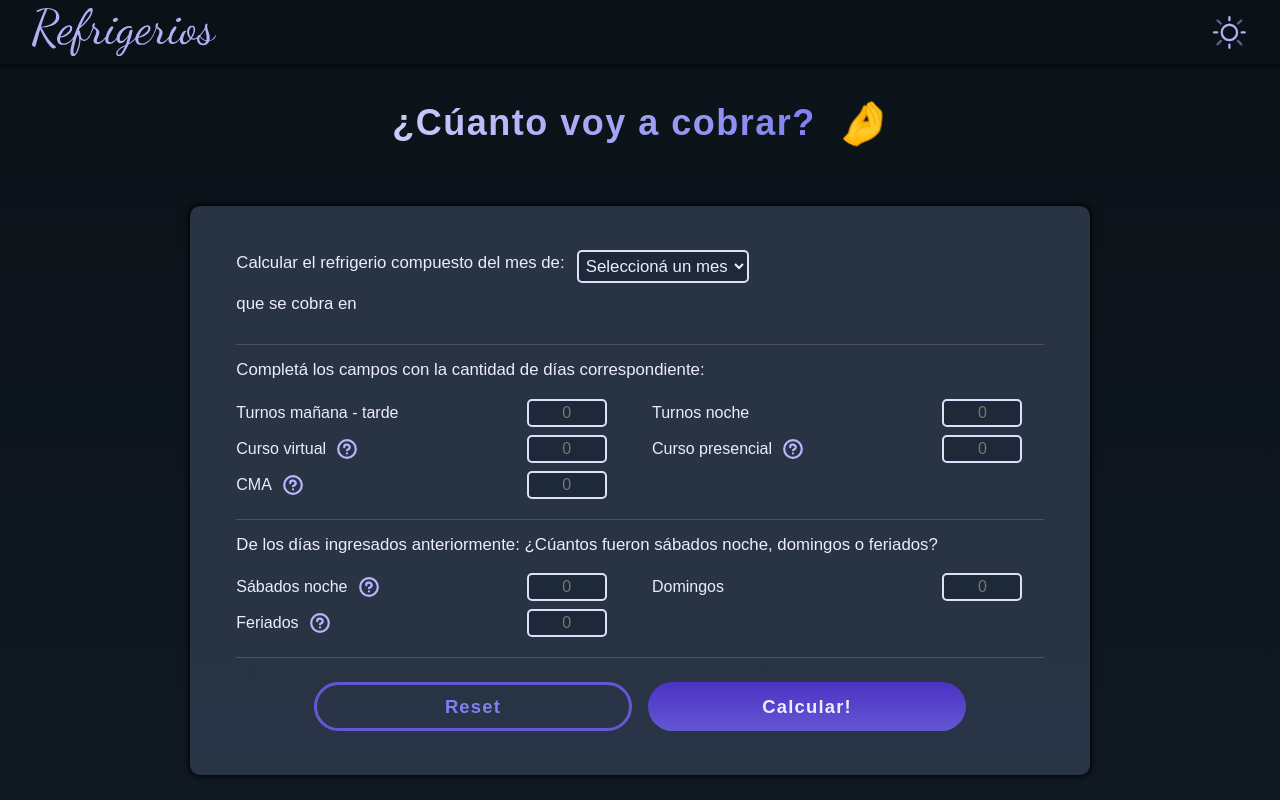
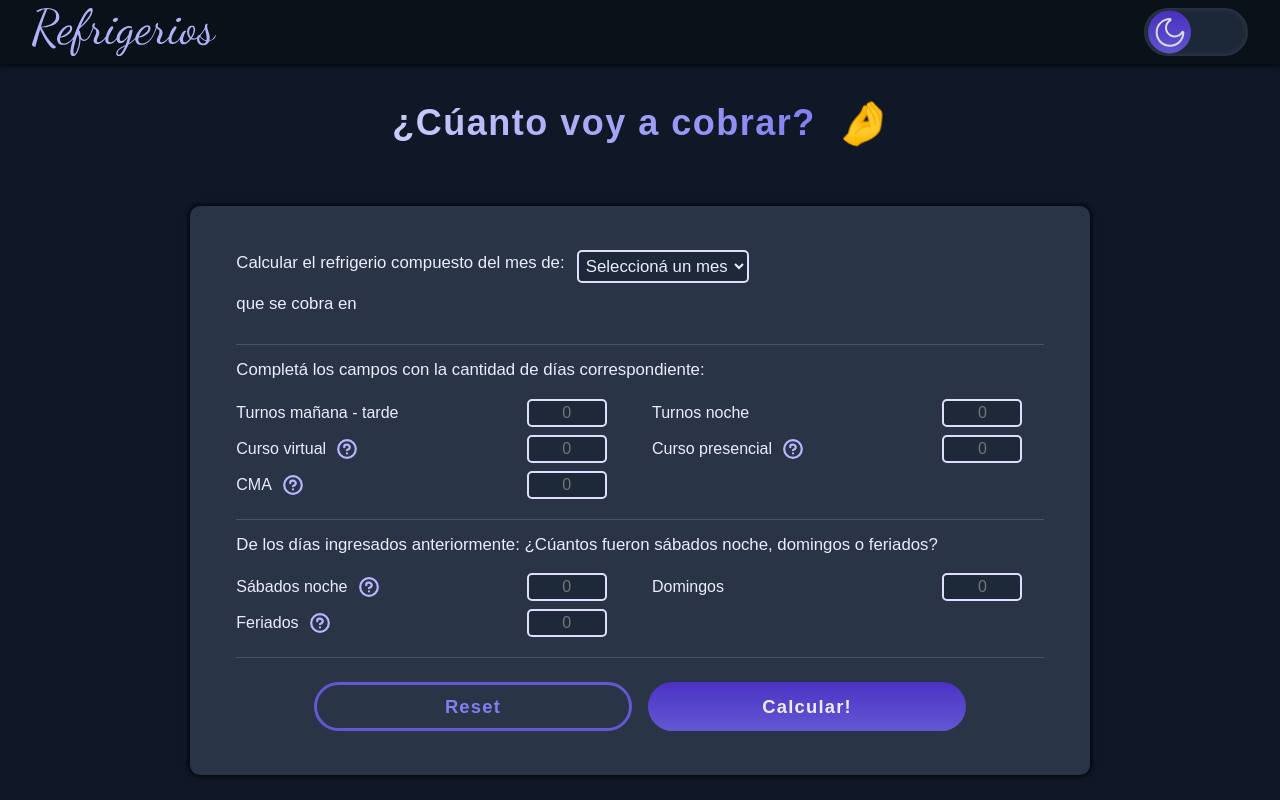
Before and after one commit to Alejandro-Madero/refrigerios, a React (Vite) app: page / in a window 1280 px wide. Shown: the top 800 px of the page. Built offline with nearby package versions, Linux system fonts and the light colour scheme; a web font is replaced by a local one.

Commit message:
Updated theme toggle component

```diff
--- a/src/Components/Input/Input.module.css
+++ b/src/Components/Input/Input.module.css
@@ -31,7 +31,7 @@
   border: 2px solid var(--input-border-color);
   border-radius: 5px;
   cursor: pointer;
-  transition: transform 0.2s ease;
+  transition: transform 0.2s ease, background-color 0.2s;
 }
 
 .input:focus {
--- a/src/Components/Months/Months.module.css
+++ b/src/Components/Months/Months.module.css
@@ -9,6 +9,7 @@
   color: var(--font-color);
   background-color: var(--input-bgcolor);
   border: 2px solid var(--input-border-color);
+  transition: background-color 0.2s;
 }
 
 .option {
--- a/src/Components/Navigation/Navigation.jsx
+++ b/src/Components/Navigation/Navigation.jsx
@@ -7,43 +7,43 @@ import Logo from '../Logo/Logo';
 import Tooltip from '../Tooltip/Tooltip';
 
 export default function Navigation() {
+  return (
+    <header className={styles['nav-header']}>
+      <nav className={styles.nav} role='navigation'>
+        <Logo classes={styles.logo} />
+        <ThemeToggle />
+      </nav>
+    </header>
+  );
+}
+
+const ThemeToggle = () => {
   const { theme, toggleTheme } = useContext(ThemeContext);
   const [showTooltip, setShowTooltip] = useState(false);
-
+  const switchPosition = theme === 'dark' ? styles.left : styles.right;
   const handleShowTooltip = () => setShowTooltip(true);
   const handleHideTooltip = () => setShowTooltip(false);
 
   return (
-    <header className={styles['nav-header']}>
-      <nav className={styles.nav} role='navigation'>
-        <Logo classes={styles.logo} />
     <div
       className={styles['theme-container']}
       onMouseEnter={handleShowTooltip}
       onMouseLeave={handleHideTooltip}
     >
-          {theme === 'dark' && (
+      <span className={`${styles.switch} ${switchPosition}`}>
+        {theme === 'light' && (
           <Sun
             className={`${styles.sun} ${styles['theme-svg']}`}
             onClick={toggleTheme}
           />
         )}
-          {theme === 'light' && (
+        {theme === 'dark' && (
           <Moon
             className={`${styles.moon} ${styles['theme-svg']}`}
             onClick={toggleTheme}
           />
         )}
-
-          <Tooltip
-            classes={`${styles['theme-tooltip']} ${
-              showTooltip ? styles.visible : ''
-            }`}
-          >
-            <p>Modo {theme === 'dark' ? 'claro' : 'oscuro'}</p>
-          </Tooltip>
+      </span>
     </div>
-      </nav>
-    </header>
   );
-}
+};
--- a/src/Components/Navigation/Navigation.module.css
+++ b/src/Components/Navigation/Navigation.module.css
@@ -8,6 +8,7 @@
   display: flex;
   justify-content: center;
   box-shadow: 0 0 5px 1.75px var(--card-shadow);
+  transition: background 0.2s;
 }
 
 .nav {
@@ -19,42 +20,55 @@
 
 .theme-container {
   position: relative;
+  display: flex;
+  gap: 1.25rem;
+  background-color: var(--theme-containerbg);
+  border-radius: 50px;
+  box-shadow: var(--theme-container-shadow);
+  width: 6.5rem;
+  height: 3rem;
+  transition: background-color 0.2s, box-shadow 0.2s;
 }
 
-/* El tooltip del theme solo se muestra en dispositivos que tienen la posibilidad de hacer hover*/
-
-.theme-tooltip {
-  display: none;
-  visibility: hidden;
-  position: absolute;
-  top: 50%;
-  left: 50%;
-  transform: translate(-80%, 80%);
-  min-width: 120px;
-  text-align: center;
-  opacity: 0;
-  transition: opacity 0.3s, visibility 0.3s;
+.switch {
+  display: grid;
+  place-items: center;
+  width: 2.7rem;
+  height: 2.7rem;
+  border-radius: 30px;
+  background: linear-gradient(
+    360deg,
+    var(--color-primary-700),
+    var(--color-primary-800)
+  );
+  transition: transform 0.5s;
 }
 
-.theme-tooltip.visible {
-  visibility: visible;
-  opacity: 1;
+.switch.left {
+  transform: translateX(0.25rem) translateY(0.15rem);
+}
+
+.switch.right {
+  transform: translateX(3.55rem) translateY(0.15rem);
 }
 
 .theme-svg {
-  width: 2.3rem;
-  height: 2.3rem;
+  width: 2rem;
+  height: 2rem;
   cursor: pointer;
+  z-index: 100;
 }
 
 .sun {
-  stroke: var(--color-primary-400);
+  stroke: var(--color-neutral-900);
+  stroke: var(--color-primary-200);
   opacity: 1;
   animation: solcito 0.5s;
 }
 
 .moon {
   fill: var(--color-neutral-900);
+  fill: var(--color-neutral-100);
   opacity: 0.9;
   animation: lunita 0.5s;
 }
@@ -87,6 +101,26 @@
   }
 }
 
+/* El tooltip del theme solo se muestra en dispositivos que tienen la posibilidad de hacer hover*/
+
+.theme-tooltip {
+  display: none;
+  visibility: hidden;
+  position: absolute;
+  top: 50%;
+  left: 50%;
+  transform: translate(-80%, 80%);
+  min-width: 120px;
+  text-align: center;
+  opacity: 0;
+  transition: opacity 0.3s, visibility 0.3s;
+}
+
+.theme-tooltip.visible {
+  visibility: visible;
+  opacity: 1;
+}
+
 @media (hover: hover) {
   .theme-tooltip {
     display: flex;
--- a/src/Components/PaymentValues/Increases.module.css
+++ b/src/Components/PaymentValues/Increases.module.css
@@ -1,7 +1,7 @@
 .payment-container__card {
   width: 100%;
   min-width: 150px;
-  transition: opacity 1.5s;
+  transition: opacity 1.5s, background-color 0.2s;
 }
 
 .hide {
--- a/src/Components/PaymentValues/PaymentValues.module.css
+++ b/src/Components/PaymentValues/PaymentValues.module.css
@@ -9,6 +9,7 @@
   margin-top: 6rem;
   background-color: var(--card-secondary-bgcolor);
   border-radius: 70px 10px 70px 10px;
+  transition: background-color 0.2s;
 }
 
 .payment-wrapper::before {
@@ -17,9 +18,10 @@
   width: 70px;
   height: 70px;
   border-radius: 30% 70% 70% 30% / 63% 47% 53% 37%;
-  background: var(--circle1-bgcolor);
+  background-color: var(--circle1-bgcolor);
   top: -25px;
   right: 0;
+  transition: background-color 0.2s;
 }
 
 .payment-wrapper::after {
@@ -28,16 +30,17 @@
   width: 70px;
   height: 70px;
   border-radius: 30% 70% 70% 30% / 63% 47% 53% 37%;
-  background: var(--circle2-bgcolor);
+  background-color: var(--circle2-bgcolor);
   bottom: -25px;
   left: 0;
+  transition: background-color 0.2s;
 }
 
 .payment-section {
   justify-self: center;
   display: flex;
   flex-direction: column;
-  width: 90%;
+  width: 95%;
   max-width: 900px;
 }
 
@@ -68,7 +71,7 @@
   width: 100%;
   min-width: 150px;
   opacity: 0;
-  transition: opacity 1.5s;
+  transition: opacity 1.5s, background-color 0.2s;
 }
 
 .payment-section__card.visible {
@@ -87,7 +90,7 @@
   color: var(--font-color);
 }
 
-@media (min-width: 335px) {
+@media (min-width: 360px) {
   .payment-container {
     grid-template-columns: repeat(2, minmax(150px, 1fr));
   }
--- a/src/Components/UI/Card.module.css
+++ b/src/Components/UI/Card.module.css
@@ -7,6 +7,7 @@
   display: grid;
   background-color: var(--card-bgcolor);
   box-shadow: 0 0 5px 1.75px var(--card-shadow);
+  transition: background-color 0.2s;
 }
 
 @media (min-width: 450px) {
--- a/src/Components/UI/Wrapper.module.css
+++ b/src/Components/UI/Wrapper.module.css
@@ -3,5 +3,6 @@
   display: grid;
   width: 100%;
   min-width: 100%;
-  background: var(--bg-gradient);
+  background-color: var(--bg-color);
+  transition: background-color 0.2s;
 }
--- a/src/index.css
+++ b/src/index.css
@@ -63,12 +63,8 @@
   --font-color: var(--color-neutral-900);
 
   /* BACKGROUND */
-  --bg-gradient: linear-gradient(
-    to bottom,
-    var(--color-neutral-150),
-    var(--color-neutral-50)
-  );
 
+  --bg-color: var(--color-neutral-100);
   /*NAV BAR*/
   --nav-bgcolor: var(--color-neutral-150);
 
@@ -108,6 +104,10 @@
   /* LOGO */
   --logo-fill-color: var(--color-neutral-900);
 
+  /*THEME TOGGLE*/
+  --theme-containerbg: var(--color-neutral-300);
+  --theme-container-shadow: 0 0 5px 1px rgba(0, 0, 0, 0.1) inset;
+
   /* FORM SEPARATOR */
   --form-separator: rgba(0, 0, 0, 0.1);
 
@@ -121,11 +121,7 @@
   --font-color: var(--color-primary-100);
 
   /* BACKGROUND */
-  --bg-gradient: linear-gradient(
-    to bottom,
-    var(--color-neutral-1000),
-    var(--color-neutral-800)
-  );
+  --bg-color: var(--color-neutral-900);
 
   /*NAV BAR*/
   --nav-bgcolor: var(--color-neutral-1000);
@@ -165,6 +161,10 @@
 
   /* LOGO */
   --logo-fill-color: var(--color-primary-400);
+
+  /*THEME TOGGLE*/
+  --theme-containerbg: var(--color-neutral-800);
+  --theme-container-shadow: 0 0 5px 1px rgba(255, 255, 255, 0.1) inset;
 
   /* FORM SEPARATOR */
   --form-separator: rgba(255, 255, 255, 0.15);
```
Lines whose indentation alone changed are shown as unchanged.
